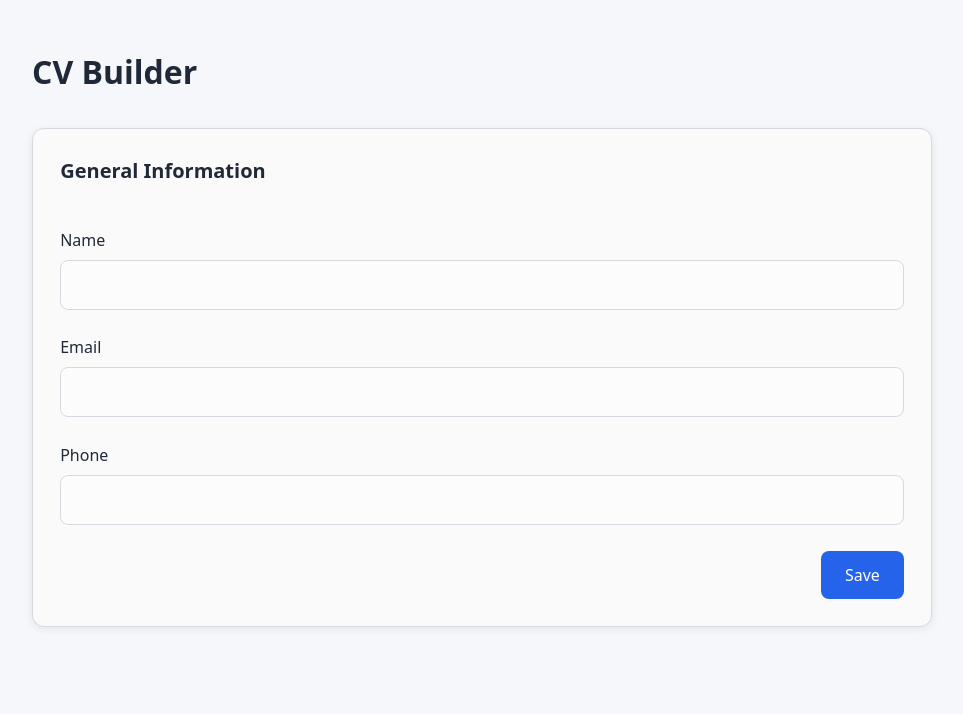
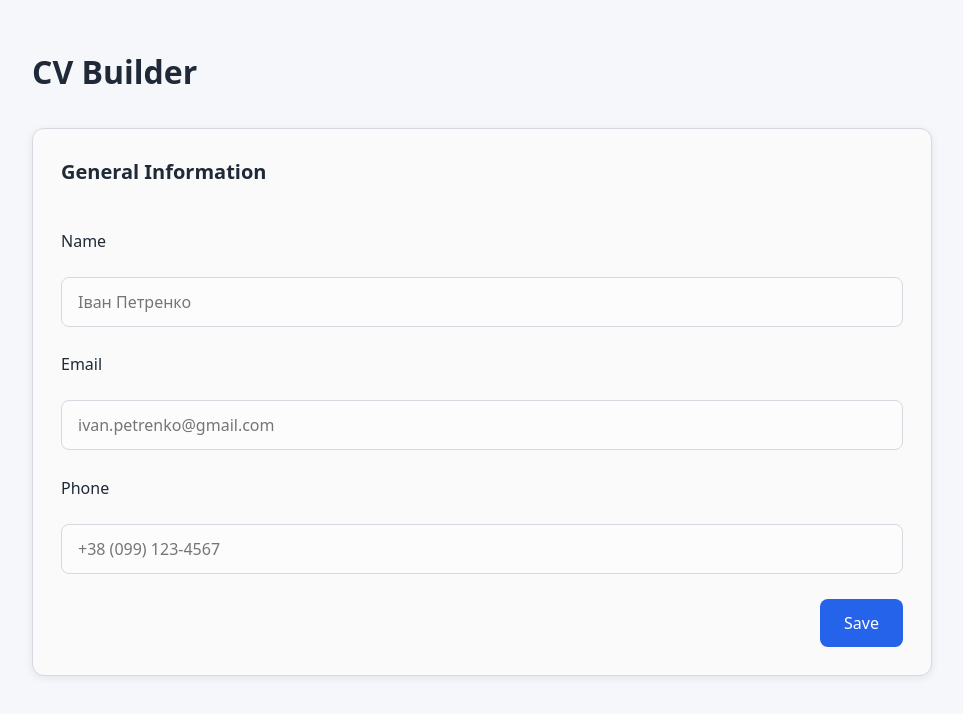
Before and after one commit to mykola-lp/cv-application, a React (Vite) app: page / in a window 1280 px wide. Shown: the top 714 px of the page, without its empty margins (158-1121 px from the left). Built offline with nearby package versions, Linux system fonts and the light colour scheme.

Commit message:
editable general information section

```diff
--- /dev/null
+++ b/src/components/Card/Card.css
@@ -0,0 +1,14 @@
+.card {
+  display: flex;
+  flex-direction: column;
+  gap: 1.25rem;
+
+  padding: 1.75rem;
+
+  background-color: var(--color-surface);
+
+  border: 1px solid var(--color-border);
+  border-radius: var(--radius-md);
+
+  box-shadow: var(--shadow-sm);
+}
--- /dev/null
+++ b/src/components/Card/Card.jsx
@@ -0,0 +1,13 @@
+import "./Card.css";
+
+function Card({ title, className = "", children }) {
+  return (
+    <section className={`card ${className}`}>
+      {title && <h2>{title}</h2>}
+
+      {children}
+    </section>
+  );
+}
+
+export default Card;
--- a/src/components/GeneralInfo/GeneralInfo.css
+++ b/src/components/GeneralInfo/GeneralInfo.css
@@ -2,15 +2,14 @@
   display: flex;
   flex-direction: column;
   gap: 1.1rem;
-
-  padding: 1.7rem;
-
-  background-color: var(--color-surface);
-  border: 1px solid var(--color-border);
-  border-radius: var(--radius-md);
-  box-shadow: var(--shadow-sm);
 }
 
-.general-info > .button {
+.field {
+  display: flex;
+  flex-direction: column;
+  gap: 0.5rem;
+}
+
+.general-info > button {
   align-self: flex-end;
 }
--- a/src/components/GeneralInfo/GeneralInfo.jsx
+++ b/src/components/GeneralInfo/GeneralInfo.jsx
@@ -1,35 +1,93 @@
+import { useState } from "react";
+
+import Button from "../Button/Button";
 import Input from "../Input/Input";
-import Button from "../Button/Button";
+import Card from "../Card/Card";
 
 import "./GeneralInfo.css";
 
 function GeneralInfo() {
+  const [generalInfo, setGeneralInfo] = useState({
+    name: "",
+    email: "",
+    phone: "",
+  });
+
+  const [isEditing, setIsEditing] = useState(true);
+
+  const handleChange = (event) => {
+    const { name, value } = event.target;
+
+    setGeneralInfo((prev) => ({
+      ...prev,
+      [name]: value,
+    }));
+  };
+
+  const handleButtonClick = () => {
+    setIsEditing((prev) => !prev);
+  };
+
   return (
-    <section className="general-info">
-      <h2>General Information</h2>
+    <Card title="General Information" className="general-info">
+      <div className="field">
+        <label htmlFor="name">Name</label>
 
+        {isEditing ? (
           <Input
             id="name"
-        label="Name"
+            name="name"
             type="text"
+            placeholder="Іван Петренко"
+            value={generalInfo.name}
+            onChange={handleChange}
           />
+        ) : (
+          <p className="field-value">{generalInfo.name}</p>
+        )}
+      </div>
 
+      <div className="field">
+        <label htmlFor="email">Email</label>
+
+        {isEditing ? (
           <Input
             id="email"
-        label="Email"
+            name="email"
             type="email"
+            placeholder="ivan.petrenko@gmail.com"
+            value={generalInfo.email}
+            onChange={handleChange}
           />
+        ) : (
+          <p className="field-value">{generalInfo.email}</p>
+        )}
+      </div>
 
+      <div className="field">
+        <label htmlFor="phone">Phone</label>
+
+        {isEditing ? (
           <Input
             id="phone"
-        label="Phone"
+            name="phone"
             type="tel"
+            placeholder="+38 (099) 123-4567"
+            value={generalInfo.phone}
+            onChange={handleChange}
           />
+        ) : (
+          <p className="field-value">{generalInfo.phone}</p>
+        )}
+      </div>
 
-      <Button type="button">
-        Save
+      <Button
+        type="button"
+        onClick={handleButtonClick}
+      >
+        {isEditing ? "Save" : "Edit"}
       </Button>
-    </section>
+    </Card>
   );
 }
 
```
Lines whose indentation alone changed are shown as unchanged.
